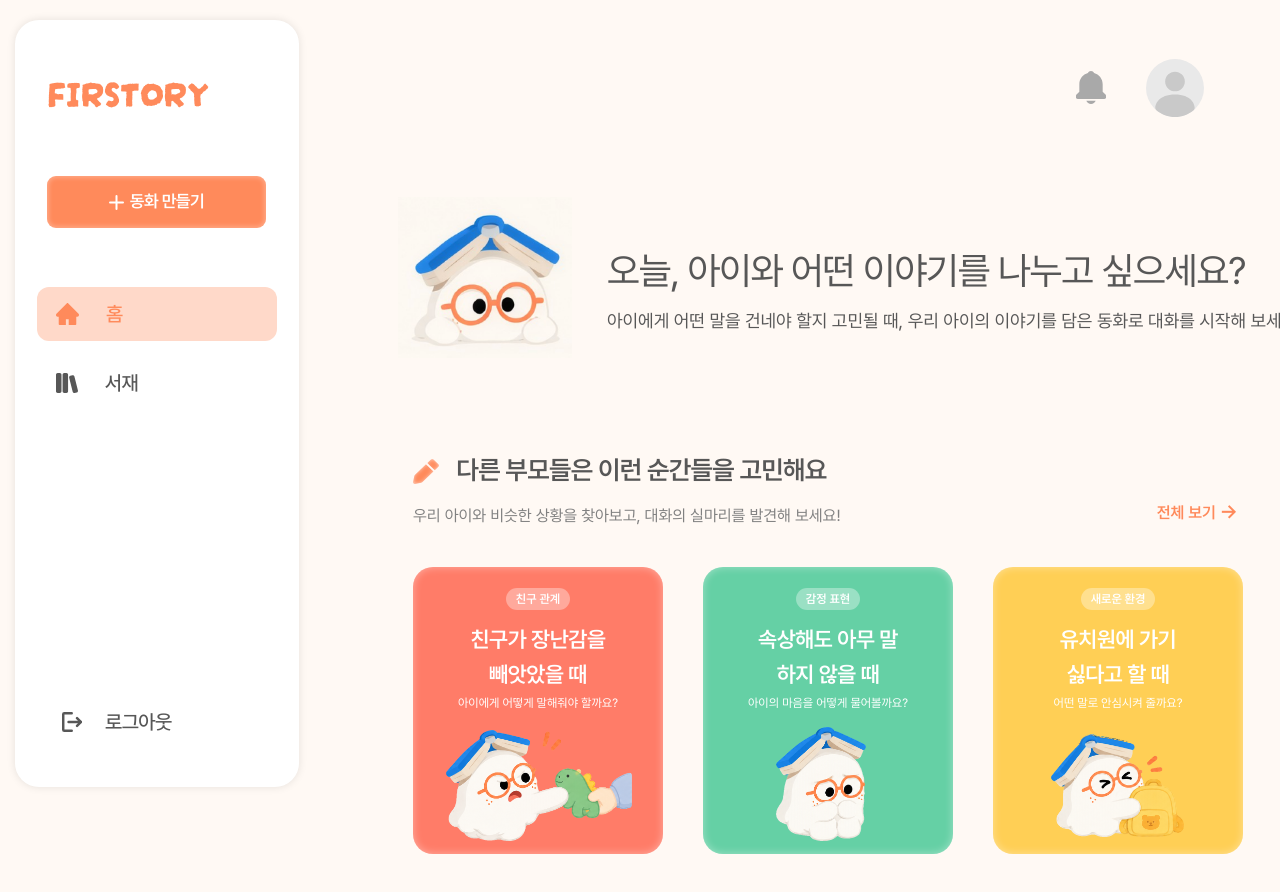
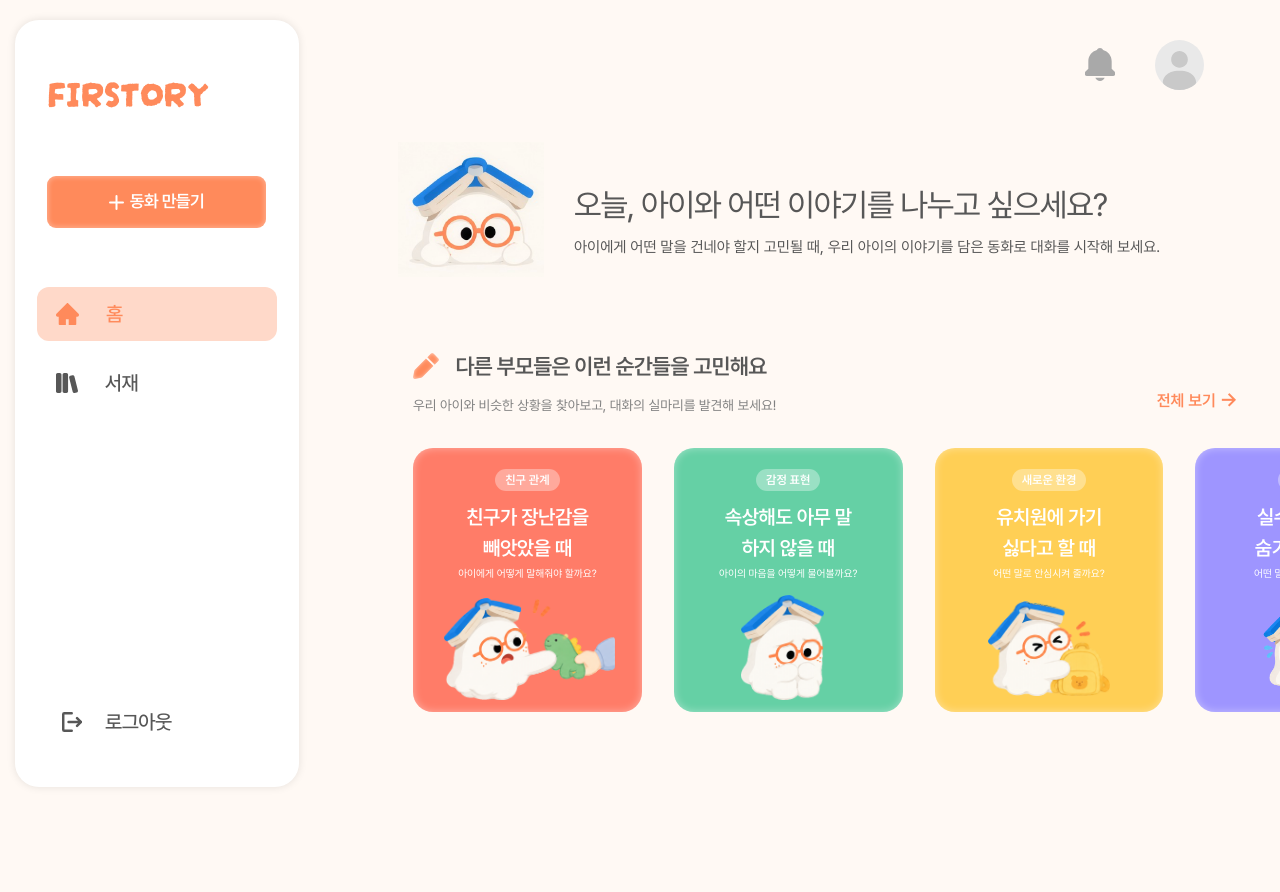
Before and after one commit to FirstoryAI/Frontend_MainPage, a React (Vite) app: page /home in a window 1280 px wide. Shown: the top 892 px of the page. After the commit the page ends 800 px from the top, so only its background shows below. Built offline with nearby package versions, Linux system fonts and the light colour scheme; a web font is replaced by a local one.

Commit message:
style: 홈 화면 데스크톱 반응형 레이아웃 최적화

```diff
--- a/src/pages/DashboardPage/DashboardPage.module.css
+++ b/src/pages/DashboardPage/DashboardPage.module.css
@@ -242,6 +242,125 @@
   height: 148px;
 }
 
+@media (min-width: 901px) and (max-height: 950px) {
+  .page {
+    height: 100dvh;
+    min-height: 0;
+    overflow-y: hidden;
+  }
+
+  .shell,
+  .main {
+    min-height: 100dvh;
+  }
+
+  .main {
+    padding-top: clamp(16px, 5vh, 46px);
+    padding-bottom: clamp(20px, 7vh, 62px);
+  }
+
+  .topbar {
+    height: clamp(40px, 6.2vh, 55px);
+  }
+
+  .avatar {
+    flex-basis: clamp(40px, 6.2vh, 58.8px);
+    width: clamp(40px, 6.2vh, 58.8px);
+    height: clamp(40px, 6.2vh, 58.8px);
+  }
+
+  .content {
+    margin-top: clamp(20px, 6.5vh, 62px);
+  }
+
+  .greeting {
+    gap: clamp(18px, 3.7vh, 35px);
+    min-height: clamp(115px, 17vh, 153px);
+  }
+
+  .greetingMascot {
+    flex-basis: clamp(120px, 18.3vh, 174px);
+    width: clamp(120px, 18.3vh, 174px);
+    height: clamp(115px, 17vh, 153px);
+  }
+
+  .greetingText {
+    font-size: clamp(26px, 4vh, 38px);
+  }
+
+  .greetingCopy p {
+    margin-top: clamp(6px, 1.15vh, 11px);
+    font-size: clamp(13px, 1.9vh, 18px);
+    line-height: clamp(19px, 2.85vh, 27px);
+  }
+
+  .recommendations {
+    margin-top: clamp(28px, 9vh, 82px);
+  }
+
+  .sectionHeading h2 {
+    font-size: clamp(20px, 2.75vh, 26px);
+  }
+
+  .sectionHeading p {
+    margin-top: clamp(8px, 1.6vh, 15px);
+    font-size: clamp(13px, 1.7vh, 16px);
+  }
+
+  .cardViewport {
+    margin-top: clamp(18px, 4vh, 36px);
+  }
+
+  .cards {
+    gap: clamp(24px, 4vh, 38px);
+  }
+
+  .card {
+    flex-basis: clamp(205px, 28.6vh, 250px);
+    width: clamp(205px, 28.6vh, 250px);
+    height: clamp(235px, 33vh, 287px);
+  }
+
+  .cardTitle {
+    margin-top: clamp(8px, 1.4vh, 12px);
+    font-size: clamp(18px, 2.5vh, 22px);
+    line-height: clamp(27px, 3.9vh, 35px);
+  }
+
+  .cardDescription {
+    font-size: clamp(10px, 1.3vh, 12px);
+    line-height: clamp(16px, 2.2vh, 21px);
+  }
+
+  .friend .cardImage {
+    bottom: clamp(11px, 1.5vh, 13px);
+    left: clamp(27px, 3.85vh, 33.4px);
+    width: clamp(152px, 21.36vh, 185.8px);
+    height: clamp(91px, 12.76vh, 111px);
+  }
+
+  .emotion .cardImage {
+    bottom: clamp(11px, 1.5vh, 13px);
+    left: clamp(60px, 8.39vh, 73px);
+    width: clamp(74px, 10.34vh, 90px);
+    height: clamp(93px, 13.1vh, 114px);
+  }
+
+  .kindergarten .cardImage {
+    bottom: clamp(14px, 2.01vh, 17.5px);
+    left: clamp(48px, 6.66vh, 58px);
+    width: clamp(109px, 15.29vh, 133px);
+    height: clamp(84px, 11.84vh, 103px);
+  }
+
+  .habit .cardImage {
+    bottom: clamp(-4px, -0.46vh, -3px);
+    left: clamp(12px, 1.61vh, 14px);
+    width: clamp(182px, 25.52vh, 222px);
+    height: clamp(121px, 17.02vh, 148px);
+  }
+}
+
 @media (max-width: 900px) {
   .main {
     padding: 24px 0 48px;
```
